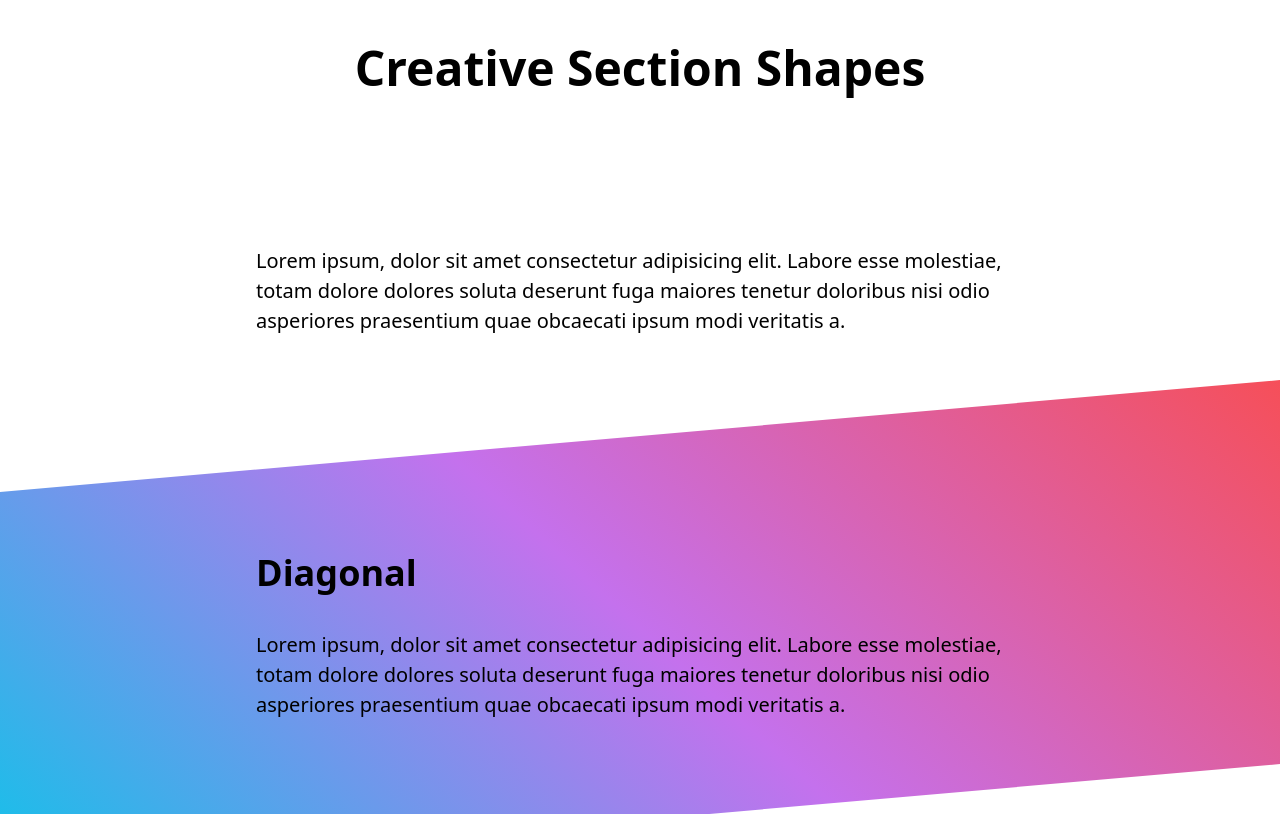
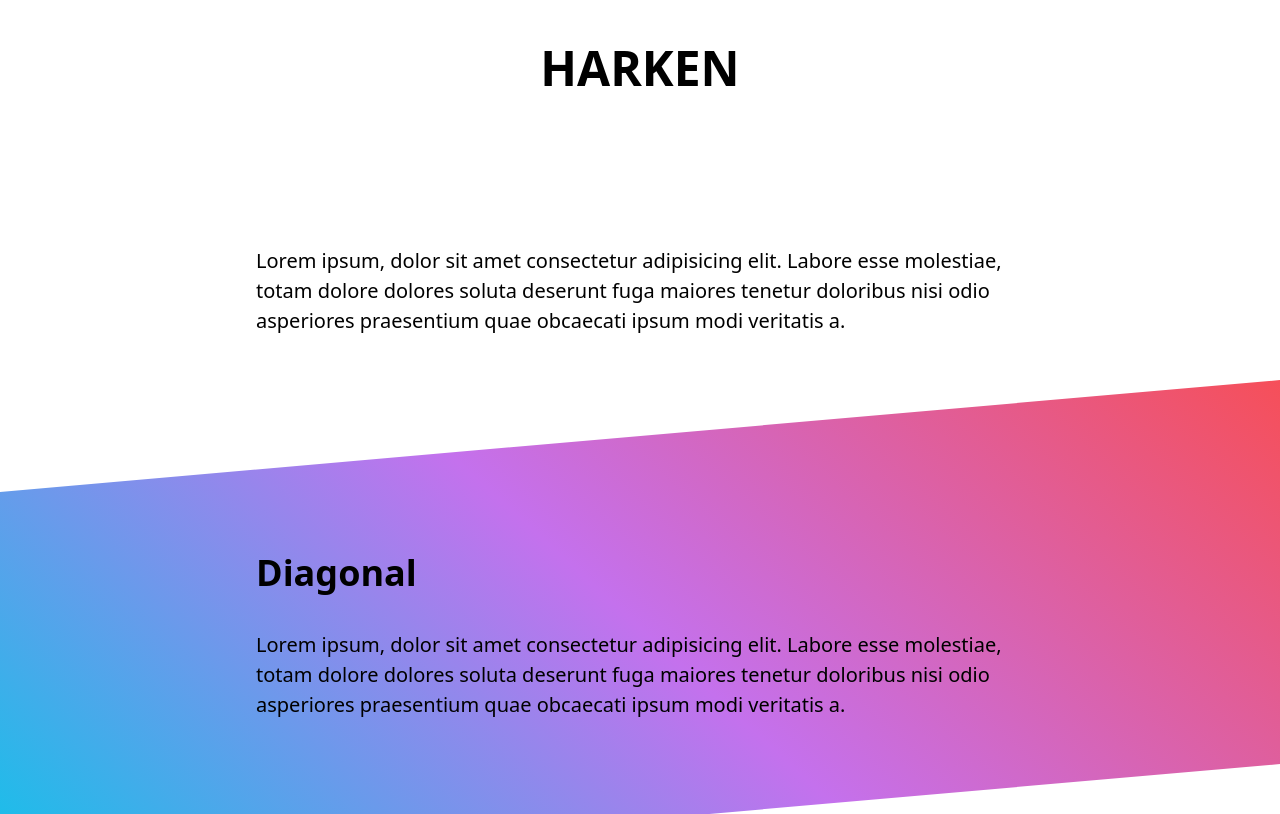
Before and after one commit to mendoal7/Harken, a plain HTML site: page index.html in a window 1280 px wide. Shown: the top 814 px of the page. Drawn offline with Linux system fonts and the light colour scheme.

Commit message:
Update index.html

```diff
--- a/index.html
+++ b/index.html
@@ -3,12 +3,12 @@
 <head>
     <meta charset="UTF-8">
     <meta name="viewport" content="width=device-width, initial-scale=1.0">
-    <title>Harken</title>
+    <title>Creative Section Shapes</title>
     <link rel="stylesheet" href="style.css">
 </head>
 <body>
     <header>
-<h1 class="site-title">Creative Section Shapes</h1>
+<h1 class="site-title">HARKEN</h1>
 </header>
 
 <section>
```
